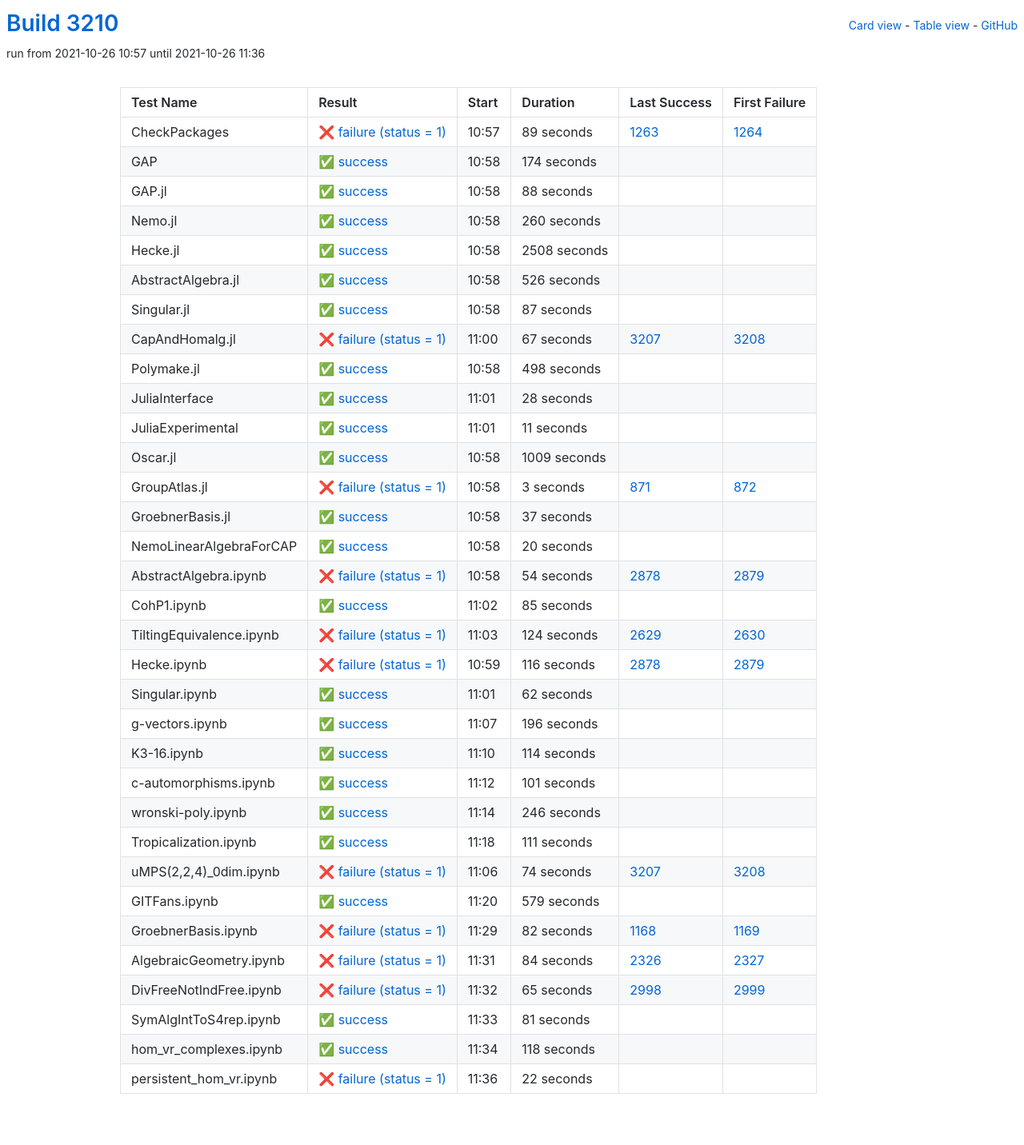
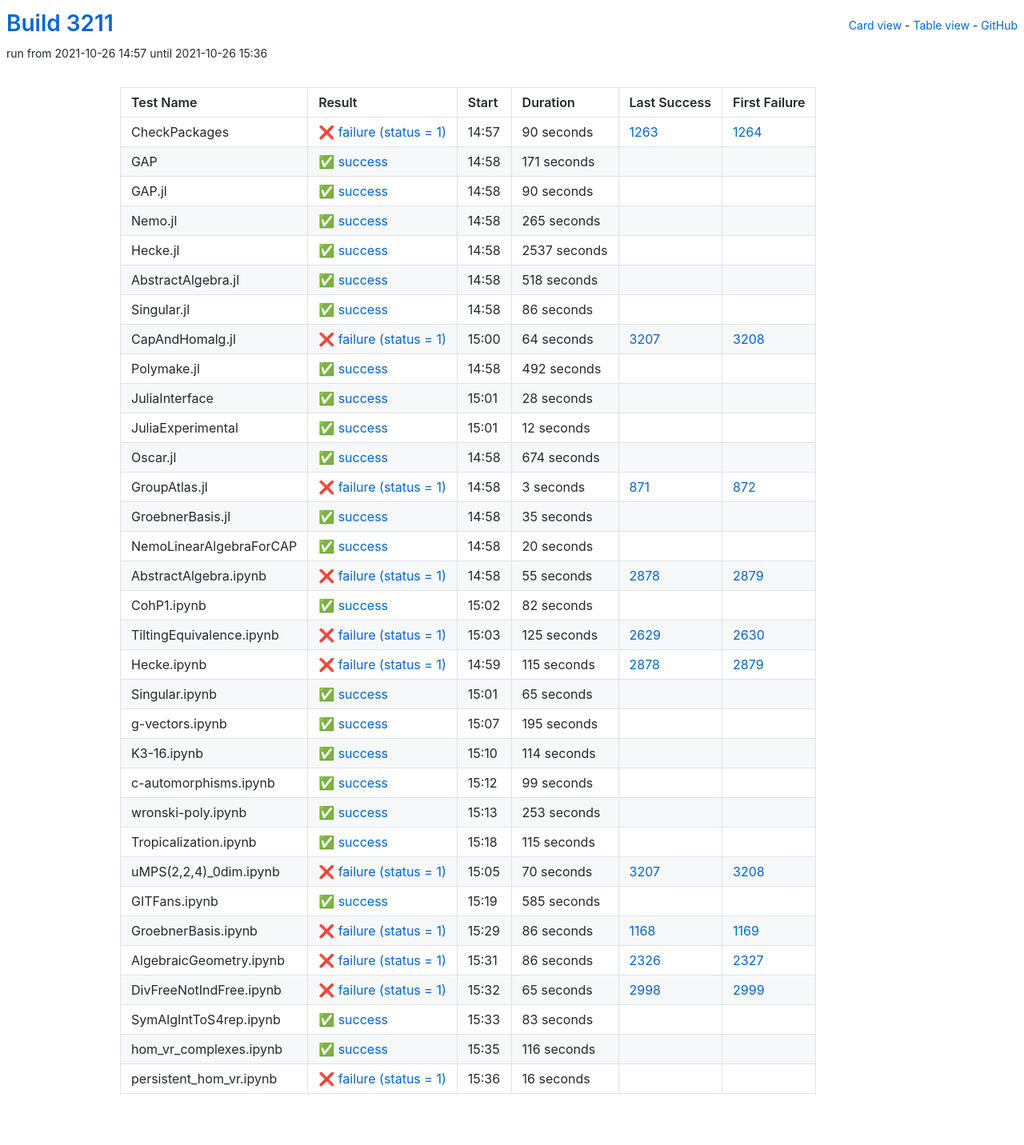
Before and after one commit to oscar-system/oscar-ci-status-stable, a Jekyll site: the page built from table.html, in a window 1280 px wide. Shown: the whole page at 80% size. Built offline with Jekyll 4.4.1, drawn with Linux system fonts in a browser that asks for light colours.

Commit message:
Build #3211

```diff
--- a/_data/ci.yml
+++ b/_data/ci.yml
@@ -1,6 +1,6 @@
 ---
-build: 3210
-build_url: https://oscarci.mathematik.uni-kl.de/job/oscar-stable/3210/
+build: 3211
+build_url: https://oscarci.mathematik.uni-kl.de/job/oscar-stable/3211/
 job: oscar-stable
 organization: oscar-system
 repo: oscar-ci-status-stable
@@ -8,116 +8,116 @@ repourl: https://github.com/oscar-system/oscar-ci-status-stable
 tests:
 - name: CheckPackages
   id: checkpackages
-  log: https://oscarci.mathematik.uni-kl.de/job/oscar-stable/3210/artifact/logs/build-3210/CheckPackages.log
-  start: 2021-10-26 10:57
+  log: https://oscarci.mathematik.uni-kl.de/job/oscar-stable/3211/artifact/logs/build-3211/CheckPackages.log
+  start: 2021-10-26 14:57
   success: false
   exitcode: 1
   status: failure
-  duration: 89
+  duration: 90
   last_success: 1263
   last_success_url: https://oscarci.mathematik.uni-kl.de/job/oscar-stable/1263/
   first_failure: 1264
   first_failure_url: https://oscarci.mathematik.uni-kl.de/job/oscar-stable/1264/
 - name: GAP
   id: gap
-  log: https://oscarci.mathematik.uni-kl.de/job/oscar-stable/3210/artifact/logs/build-3210/GAP.log
-  start: 2021-10-26 10:58
+  log: https://oscarci.mathematik.uni-kl.de/job/oscar-stable/3211/artifact/logs/build-3211/GAP.log
+  start: 2021-10-26 14:58
   success: true
   exitcode: 0
   status: success
-  duration: 174
+  duration: 171
   last_success: false
   last_success_url:
   first_failure: false
   first_failure_url:
 - name: GAP.jl
   id: gap-jl
-  log: https://oscarci.mathematik.uni-kl.de/job/oscar-stable/3210/artifact/logs/build-3210/GAP.jl.log
-  start: 2021-10-26 10:58
+  log: https://oscarci.mathematik.uni-kl.de/job/oscar-stable/3211/artifact/logs/build-3211/GAP.jl.log
+  start: 2021-10-26 14:58
   success: true
   exitcode: 0
   status: success
-  duration: 88
+  duration: 90
   last_success: false
   last_success_url:
   first_failure: false
   first_failure_url:
 - name: Nemo.jl
   id: nemo-jl
-  log: https://oscarci.mathematik.uni-kl.de/job/oscar-stable/3210/artifact/logs/build-3210/Nemo.jl.log
-  start: 2021-10-26 10:58
+  log: https://oscarci.mathematik.uni-kl.de/job/oscar-stable/3211/artifact/logs/build-3211/Nemo.jl.log
+  start: 2021-10-26 14:58
   success: true
   exitcode: 0
   status: success
-  duration: 260
+  duration: 265
   last_success: false
   last_success_url:
   first_failure: false
   first_failure_url:
 - name: Hecke.jl
   id: hecke-jl
-  log: https://oscarci.mathematik.uni-kl.de/job/oscar-stable/3210/artifact/logs/build-3210/Hecke.jl.log
-  start: 2021-10-26 10:58
+  log: https://oscarci.mathematik.uni-kl.de/job/oscar-stable/3211/artifact/logs/build-3211/Hecke.jl.log
+  start: 2021-10-26 14:58
   success: true
   exitcode: 0
   status: success
-  duration: 2508
+  duration: 2537
   last_success: false
   last_success_url:
   first_failure: false
   first_failure_url:
 - name: AbstractAlgebra.jl
   id: abstractalgebra-jl
-  log: https://oscarci.mathematik.uni-kl.de/job/oscar-stable/3210/artifact/logs/build-3210/AbstractAlgebra.jl.log
-  start: 2021-10-26 10:58
+  log: https://oscarci.mathematik.uni-kl.de/job/oscar-stable/3211/artifact/logs/build-3211/AbstractAlgebra.jl.log
+  start: 2021-10-26 14:58
   success: true
   exitcode: 0
   status: success
-  duration: 526
+  duration: 518
   last_success: false
   last_success_url:
   first_failure: false
   first_failure_url:
 - name: Singular.jl
   id: singular-jl
-  log: https://oscarci.mathematik.uni-kl.de/job/oscar-stable/3210/artifact/logs/build-3210/Singular.jl.log
-  start: 2021-10-26 10:58
+  log: https://oscarci.mathematik.uni-kl.de/job/oscar-stable/3211/artifact/logs/build-3211/Singular.jl.log
+  start: 2021-10-26 14:58
   success: true
   exitcode: 0
   status: success
-  duration: 87
+  duration: 86
   last_success: false
   last_success_url:
   first_failure: false
   first_failure_url:
 - name: CapAndHomalg.jl
   id: capandhomalg-jl
-  log: https://oscarci.mathematik.uni-kl.de/job/oscar-stable/3210/artifact/logs/build-3210/CapAndHomalg.jl.log
-  start: 2021-10-26 11:00
+  log: https://oscarci.mathematik.uni-kl.de/job/oscar-stable/3211/artifact/logs/build-3211/CapAndHomalg.jl.log
+  start: 2021-10-26 15:00
   success: false
   exitcode: 1
   status: failure
-  duration: 67
+  duration: 64
   last_success: 3207
   last_success_url: https://oscarci.mathematik.uni-kl.de/job/oscar-stable/3207/
   first_failure: 3208
   first_failure_url: https://oscarci.mathematik.uni-kl.de/job/oscar-stable/3208/
 - name: Polymake.jl
   id: polymake-jl
-  log: https://oscarci.mathematik.uni-kl.de/job/oscar-stable/3210/artifact/logs/build-3210/Polymake.jl.log
-  start: 2021-10-26 10:58
+  log: https://oscarci.mathematik.uni-kl.de/job/oscar-stable/3211/artifact/logs/build-3211/Polymake.jl.log
+  start: 2021-10-26 14:58
   success: true
   exitcode: 0
   status: success
-  duration: 498
+  duration: 492
   last_success: false
   last_success_url:
   first_failure: false
   first_failure_url:
 - name: JuliaInterface
   id: juliainterface
-  log: https://oscarci.mathematik.uni-kl.de/job/oscar-stable/3210/artifact/logs/build-3210/JuliaInterface.log
-  start: 2021-10-26 11:01
+  log: https://oscarci.mathematik.uni-kl.de/job/oscar-stable/3211/artifact/logs/build-3211/JuliaInterface.log
+  start: 2021-10-26 15:01
   success: true
   exitcode: 0
   status: success
@@ -128,32 +128,32 @@ tests:
   first_failure_url:
 - name: JuliaExperimental
   id: juliaexperimental
-  log: https://oscarci.mathematik.uni-kl.de/job/oscar-stable/3210/artifact/logs/build-3210/JuliaExperimental.log
-  start: 2021-10-26 11:01
+  log: https://oscarci.mathematik.uni-kl.de/job/oscar-stable/3211/artifact/logs/build-3211/JuliaExperimental.log
+  start: 2021-10-26 15:01
   success: true
   exitcode: 0
   status: success
-  duration: 11
+  duration: 12
   last_success: false
   last_success_url:
   first_failure: false
   first_failure_url:
 - name: Oscar.jl
   id: oscar-jl
-  log: https://oscarci.mathematik.uni-kl.de/job/oscar-stable/3210/artifact/logs/build-3210/Oscar.jl.log
-  start: 2021-10-26 10:58
+  log: https://oscarci.mathematik.uni-kl.de/job/oscar-stable/3211/artifact/logs/build-3211/Oscar.jl.log
+  start: 2021-10-26 14:58
   success: true
   exitcode: 0
   status: success
-  duration: 1009
+  duration: 674
   last_success: false
   last_success_url:
   first_failure: false
   first_failure_url:
 - name: GroupAtlas.jl
   id: groupatlas-jl
-  log: https://oscarci.mathematik.uni-kl.de/job/oscar-stable/3210/artifact/logs/build-3210/GroupAtlas.jl.log
-  start: 2021-10-26 10:58
+  log: https://oscarci.mathematik.uni-kl.de/job/oscar-stable/3211/artifact/logs/build-3211/GroupAtlas.jl.log
+  start: 2021-10-26 14:58
   success: false
   exitcode: 1
   status: failure
@@ -164,20 +164,20 @@ tests:
   first_failure_url: https://oscarci.mathematik.uni-kl.de/job/oscar-stable/872/
 - name: GroebnerBasis.jl
   id: groebnerbasis-jl
-  log: https://oscarci.mathematik.uni-kl.de/job/oscar-stable/3210/artifact/logs/build-3210/GroebnerBasis.jl.log
-  start: 2021-10-26 10:58
+  log: https://oscarci.mathematik.uni-kl.de/job/oscar-stable/3211/artifact/logs/build-3211/GroebnerBasis.jl.log
+  start: 2021-10-26 14:58
   success: true
   exitcode: 0
   status: success
-  duration: 37
+  duration: 35
   last_success: false
   last_success_url:
   first_failure: false
   first_failure_url:
 - name: NemoLinearAlgebraForCAP
   id: nemolinearalgebraforcap
-  log: https://oscarci.mathematik.uni-kl.de/job/oscar-stable/3210/artifact/logs/build-3210/NemoLinearAlgebraForCAP.log
-  start: 2021-10-26 10:58
+  log: https://oscarci.mathematik.uni-kl.de/job/oscar-stable/3211/artifact/logs/build-3211/NemoLinearAlgebraForCAP.log
+  start: 2021-10-26 14:58
   success: true
   exitcode: 0
   status: success
@@ -188,80 +188,80 @@ tests:
   first_failure_url:
 - name: AbstractAlgebra.ipynb
   id: abstractalgebra-ipynb
-  log: https://oscarci.mathematik.uni-kl.de/job/oscar-stable/3210/artifact/logs/build-3210/AbstractAlgebra.ipynb.log
-  start: 2021-10-26 10:58
+  log: https://oscarci.mathematik.uni-kl.de/job/oscar-stable/3211/artifact/logs/build-3211/AbstractAlgebra.ipynb.log
+  start: 2021-10-26 14:58
   success: false
   exitcode: 1
   status: failure
-  duration: 54
+  duration: 55
   last_success: 2878
   last_success_url: https://oscarci.mathematik.uni-kl.de/job/oscar-stable/2878/
   first_failure: 2879
   first_failure_url: https://oscarci.mathematik.uni-kl.de/job/oscar-stable/2879/
 - name: CohP1.ipynb
   id: cohp1-ipynb
-  log: https://oscarci.mathematik.uni-kl.de/job/oscar-stable/3210/artifact/logs/build-3210/CohP1.ipynb.log
-  start: 2021-10-26 11:02
+  log: https://oscarci.mathematik.uni-kl.de/job/oscar-stable/3211/artifact/logs/build-3211/CohP1.ipynb.log
+  start: 2021-10-26 15:02
   success: true
   exitcode: 0
   status: success
-  duration: 85
+  duration: 82
   last_success: false
   last_success_url:
   first_failure: false
   first_failure_url:
 - name: TiltingEquivalence.ipynb
   id: tiltingequivalence-ipynb
-  log: https://oscarci.mathematik.uni-kl.de/job/oscar-stable/3210/artifact/logs/build-3210/TiltingEquivalence.ipynb.log
-  start: 2021-10-26 11:03
+  log: https://oscarci.mathematik.uni-kl.de/job/oscar-stable/3211/artifact/logs/build-3211/TiltingEquivalence.ipynb.log
+  start: 2021-10-26 15:03
   success: false
   exitcode: 1
   status: failure
-  duration: 124
+  duration: 125
   last_success: 2629
   last_success_url: https://oscarci.mathematik.uni-kl.de/job/oscar-stable/2629/
   first_failure: 2630
   first_failure_url: https://oscarci.mathematik.uni-kl.de/job/oscar-stable/2630/
 - name: Hecke.ipynb
   id: hecke-ipynb
-  log: https://oscarci.mathematik.uni-kl.de/job/oscar-stable/3210/artifact/logs/build-3210/Hecke.ipynb.log
-  start: 2021-10-26 10:59
+  log: https://oscarci.mathematik.uni-kl.de/job/oscar-stable/3211/artifact/logs/build-3211/Hecke.ipynb.log
+  start: 2021-10-26 14:59
   success: false
   exitcode: 1
   status: failure
-  duration: 116
+  duration: 115
   last_success: 2878
   last_success_url: https://oscarci.mathematik.uni-kl.de/job/oscar-stable/2878/
   first_failure: 2879
   first_failure_url: https://oscarci.mathematik.uni-kl.de/job/oscar-stable/2879/
 - name: Singular.ipynb
   id: singular-ipynb
-  log: https://oscarci.mathematik.uni-kl.de/job/oscar-stable/3210/artifact/logs/build-3210/Singular.ipynb.log
-  start: 2021-10-26 11:01
+  log: https://oscarci.mathematik.uni-kl.de/job/oscar-stable/3211/artifact/logs/build-3211/Singular.ipynb.log
+  start: 2021-10-26 15:01
   success: true
   exitcode: 0
   status: success
-  duration: 62
+  duration: 65
   last_success: false
   last_success_url:
   first_failure: false
   first_failure_url:
 - name: g-vectors.ipynb
   id: g-vectors-ipynb
-  log: https://oscarci.mathematik.uni-kl.de/job/oscar-stable/3210/artifact/logs/build-3210/g-vectors.ipynb.log
-  start: 2021-10-26 11:07
+  log: https://oscarci.mathematik.uni-kl.de/job/oscar-stable/3211/artifact/logs/build-3211/g-vectors.ipynb.log
+  start: 2021-10-26 15:07
   success: true
   exitcode: 0
   status: success
-  duration: 196
+  duration: 195
   last_success: false
   last_success_url:
   first_failure: false
   first_failure_url:
 - name: K3-16.ipynb
   id: k3-16-ipynb
-  log: https://oscarci.mathematik.uni-kl.de/job/oscar-stable/3210/artifact/logs/build-3210/K3-16.ipynb.log
-  start: 2021-10-26 11:10
+  log: https://oscarci.mathematik.uni-kl.de/job/oscar-stable/3211/artifact/logs/build-3211/K3-16.ipynb.log
+  start: 2021-10-26 15:10
   success: true
   exitcode: 0
   status: success
@@ -272,92 +272,92 @@ tests:
   first_failure_url:
 - name: c-automorphisms.ipynb
   id: c-automorphisms-ipynb
-  log: https://oscarci.mathematik.uni-kl.de/job/oscar-stable/3210/artifact/logs/build-3210/c-automorphisms.ipynb.log
-  start: 2021-10-26 11:12
+  log: https://oscarci.mathematik.uni-kl.de/job/oscar-stable/3211/artifact/logs/build-3211/c-automorphisms.ipynb.log
+  start: 2021-10-26 15:12
   success: true
   exitcode: 0
   status: success
-  duration: 101
+  duration: 99
   last_success: false
   last_success_url:
   first_failure: false
   first_failure_url:
 - name: wronski-poly.ipynb
   id: wronski-poly-ipynb
-  log: https://oscarci.mathematik.uni-kl.de/job/oscar-stable/3210/artifact/logs/build-3210/wronski-poly.ipynb.log
-  start: 2021-10-26 11:14
+  log: https://oscarci.mathematik.uni-kl.de/job/oscar-stable/3211/artifact/logs/build-3211/wronski-poly.ipynb.log
+  start: 2021-10-26 15:13
   success: true
   exitcode: 0
   status: success
-  duration: 246
+  duration: 253
   last_success: false
   last_success_url:
   first_failure: false
   first_failure_url:
 - name: Tropicalization.ipynb
   id: tropicalization-ipynb
-  log: https://oscarci.mathematik.uni-kl.de/job/oscar-stable/3210/artifact/logs/build-3210/Tropicalization.ipynb.log
-  start: 2021-10-26 11:18
+  log: https://oscarci.mathematik.uni-kl.de/job/oscar-stable/3211/artifact/logs/build-3211/Tropicalization.ipynb.log
+  start: 2021-10-26 15:18
   success: true
   exitcode: 0
   status: success
-  duration: 111
+  duration: 115
   last_success: false
   last_success_url:
   first_failure: false
   first_failure_url:
 - name: uMPS(2,2,4)_0dim.ipynb
   id: umps-2-2-4-0dim-ipynb
-  log: https://oscarci.mathematik.uni-kl.de/job/oscar-stable/3210/artifact/logs/build-3210/uMPS-2-2-4-_0dim.ipynb.log
-  start: 2021-10-26 11:06
+  log: https://oscarci.mathematik.uni-kl.de/job/oscar-stable/3211/artifact/logs/build-3211/uMPS-2-2-4-_0dim.ipynb.log
+  start: 2021-10-26 15:05
   success: false
   exitcode: 1
   status: failure
-  duration: 74
+  duration: 70
   last_success: 3207
   last_success_url: https://oscarci.mathematik.uni-kl.de/job/oscar-stable/3207/
   first_failure: 3208
   first_failure_url: https://oscarci.mathematik.uni-kl.de/job/oscar-stable/3208/
 - name: GITFans.ipynb
   id: gitfans-ipynb
-  log: https://oscarci.mathematik.uni-kl.de/job/oscar-stable/3210/artifact/logs/build-3210/GITFans.ipynb.log
-  start: 2021-10-26 11:20
+  log: https://oscarci.mathematik.uni-kl.de/job/oscar-stable/3211/artifact/logs/build-3211/GITFans.ipynb.log
+  start: 2021-10-26 15:19
   success: true
   exitcode: 0
   status: success
-  duration: 579
+  duration: 585
   last_success: false
   last_success_url:
   first_failure: false
   first_failure_url:
 - name: GroebnerBasis.ipynb
   id: groebnerbasis-ipynb
-  log: https://oscarci.mathematik.uni-kl.de/job/oscar-stable/3210/artifact/logs/build-3210/GroebnerBasis.ipynb.log
-  start: 2021-10-26 11:29
+  log: https://oscarci.mathematik.uni-kl.de/job/oscar-stable/3211/artifact/logs/build-3211/GroebnerBasis.ipynb.log
+  start: 2021-10-26 15:29
   success: false
   exitcode: 1
   status: failure
-  duration: 82
+  duration: 86
   last_success: 1168
   last_success_url: https://oscarci.mathematik.uni-kl.de/job/oscar-stable/1168/
   first_failure: 1169
   first_failure_url: https://oscarci.mathematik.uni-kl.de/job/oscar-stable/1169/
 - name: AlgebraicGeometry.ipynb
   id: algebraicgeometry-ipynb
-  log: https://oscarci.mathematik.uni-kl.de/job/oscar-stable/3210/artifact/logs/build-3210/AlgebraicGeometry.ipynb.log
-  start: 2021-10-26 11:31
+  log: https://oscarci.mathematik.uni-kl.de/job/oscar-stable/3211/artifact/logs/build-3211/AlgebraicGeometry.ipynb.log
+  start: 2021-10-26 15:31
   success: false
   exitcode: 1
   status: failure
-  duration: 84
+  duration: 86
   last_success: 2326
   last_success_url: https://oscarci.mathematik.uni-kl.de/job/oscar-stable/2326/
   first_failure: 2327
   first_failure_url: https://oscarci.mathematik.uni-kl.de/job/oscar-stable/2327/
 - name: DivFreeNotIndFree.ipynb
   id: divfreenotindfree-ipynb
-  log: https://oscarci.mathematik.uni-kl.de/job/oscar-stable/3210/artifact/logs/build-3210/DivFreeNotIndFree.ipynb.log
-  start: 2021-10-26 11:32
+  log: https://oscarci.mathematik.uni-kl.de/job/oscar-stable/3211/artifact/logs/build-3211/DivFreeNotIndFree.ipynb.log
+  start: 2021-10-26 15:32
   success: false
   exitcode: 1
   status: failure
@@ -368,36 +368,36 @@ tests:
   first_failure_url: https://oscarci.mathematik.uni-kl.de/job/oscar-stable/2999/
 - name: SymAlgIntToS4rep.ipynb
   id: symalginttos4rep-ipynb
-  log: https://oscarci.mathematik.uni-kl.de/job/oscar-stable/3210/artifact/logs/build-3210/SymAlgIntToS4rep.ipynb.log
-  start: 2021-10-26 11:33
+  log: https://oscarci.mathematik.uni-kl.de/job/oscar-stable/3211/artifact/logs/build-3211/SymAlgIntToS4rep.ipynb.log
+  start: 2021-10-26 15:33
   success: true
   exitcode: 0
   status: success
-  duration: 81
+  duration: 83
   last_success: false
   last_success_url:
   first_failure: false
   first_failure_url:
 - name: hom_vr_complexes.ipynb
   id: hom-vr-complexes-ipynb
-  log: https://oscarci.mathematik.uni-kl.de/job/oscar-stable/3210/artifact/logs/build-3210/hom_vr_complexes.ipynb.log
-  start: 2021-10-26 11:34
+  log: https://oscarci.mathematik.uni-kl.de/job/oscar-stable/3211/artifact/logs/build-3211/hom_vr_complexes.ipynb.log
+  start: 2021-10-26 15:35
   success: true
   exitcode: 0
   status: success
-  duration: 118
+  duration: 116
   last_success: false
   last_success_url:
   first_failure: false
   first_failure_url:
 - name: persistent_hom_vr.ipynb
   id: persistent-hom-vr-ipynb
-  log: https://oscarci.mathematik.uni-kl.de/job/oscar-stable/3210/artifact/logs/build-3210/persistent_hom_vr.ipynb.log
-  start: 2021-10-26 11:36
+  log: https://oscarci.mathematik.uni-kl.de/job/oscar-stable/3211/artifact/logs/build-3211/persistent_hom_vr.ipynb.log
+  start: 2021-10-26 15:36
   success: false
   exitcode: 1
   status: failure
-  duration: 22
+  duration: 16
   last_success: false
   last_success_url:
   first_failure: false
```
Also changed, not shown: README.md.
